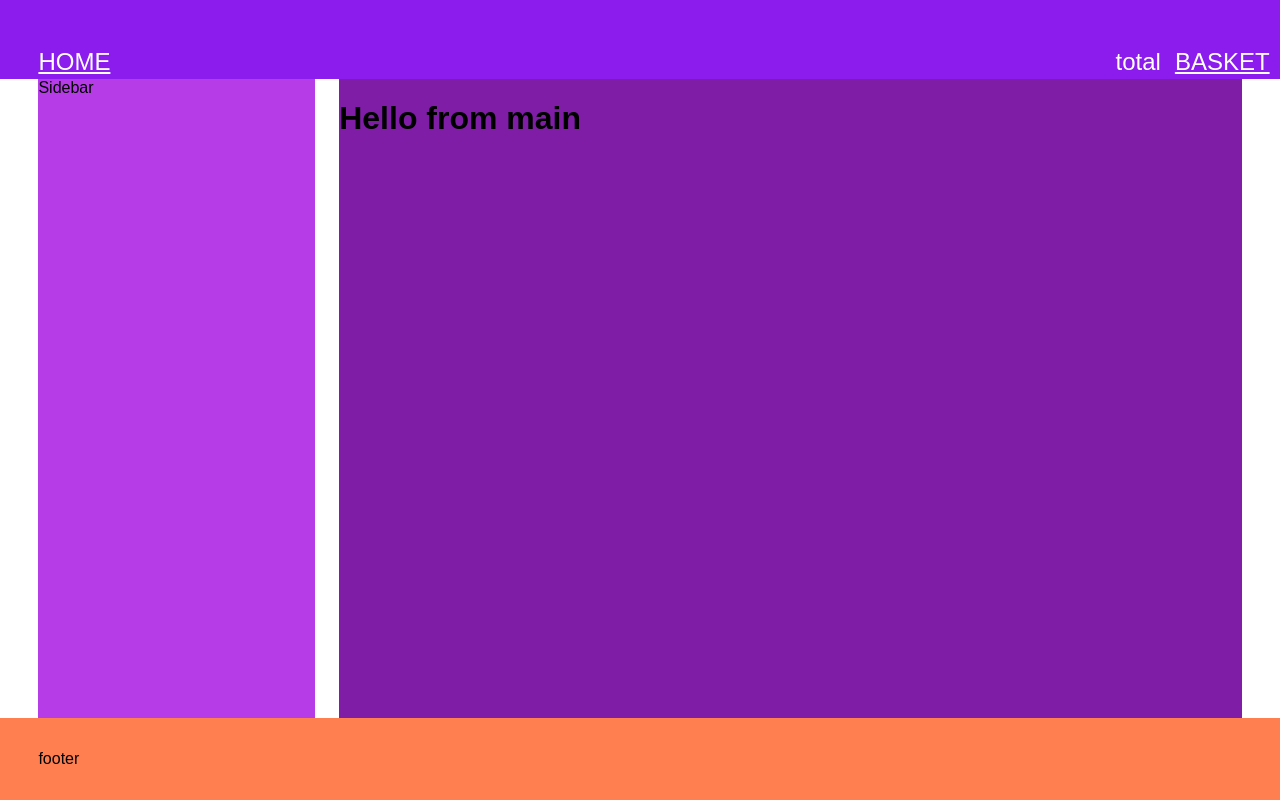
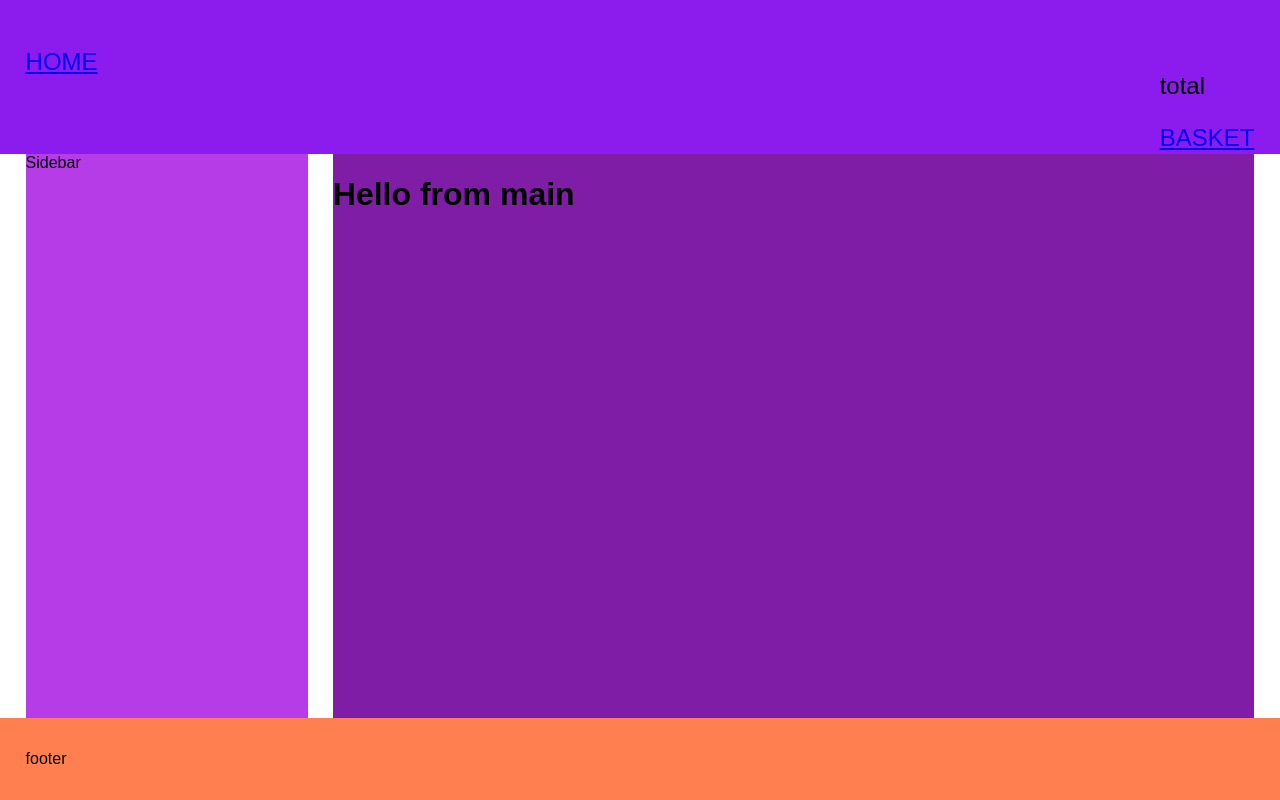
Before and after one commit to zena7/online-store, a React (Create React App) app: page / in a window 1280 px wide. Built offline with nearby package versions, Linux system fonts and the light colour scheme.

Commit message:
refactor: delete extra styles

```diff
--- a/src/app/ui/header/header.module.css
+++ b/src/app/ui/header/header.module.css
@@ -2,20 +2,5 @@
   padding-top: 3rem;
   padding-bottom: 3px;
   background-color: rgb(140, 28, 238);
-  color: white;
   font-size: 1.5rem;
 }
-
-.header a {
-  color: white;
-}
-
-.header__basket_container {
-  position: relative;
-  display: flex;
-  flex-wrap: nowrap;
-}
-
-.header__basket_container p {
-  margin: 0 10%;
-}
--- a/src/app/ui/header/header.tsx
+++ b/src/app/ui/header/header.tsx
@@ -7,7 +7,7 @@ export function Header() {
     <div className={styles.header}>
       <Container>
         <Link to="/">HOME</Link>
-        <div className={styles.header__basket_container}>
+        <div>
           <p>total</p>
           <Link to="/basket">BASKET</Link>
         </div>
--- a/src/shared/ui/container/container.module.css
+++ b/src/shared/ui/container/container.module.css
@@ -2,7 +2,7 @@
   display: flex;
   flex-direction: row;
   justify-content: space-between;
-  width: 94%;
+  width: 96%;
   margin-left: auto;
   margin-right: auto;
 }
```
